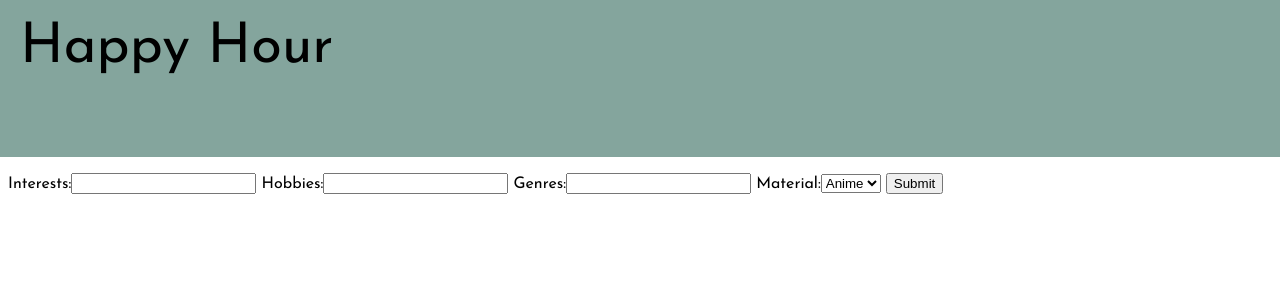
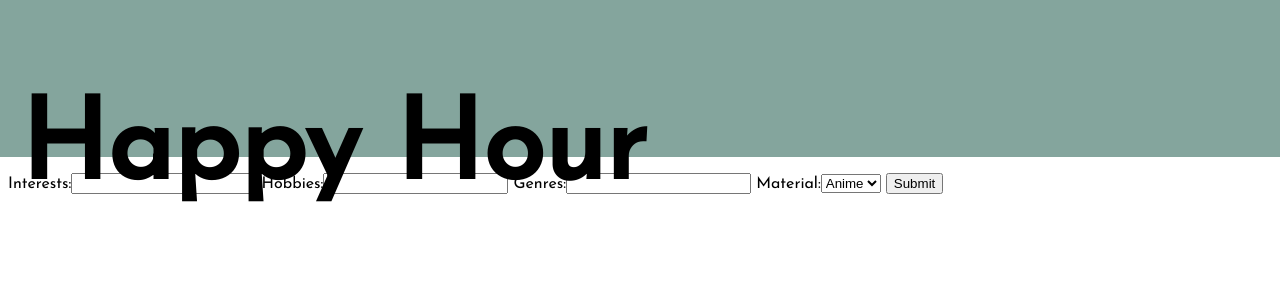
Before and after one commit to ReshmaShaji245/Happy-Hour, a Django app: page / in a window 1280 px wide; the page is wider, and only the part inside the window is pictured. Shown: the top 300 px of that part. Run offline with Django 3.2, Linux system fonts and the light colour scheme.

Commit message:
Update form.html

```diff
--- a/questionnaire/templates/form.html
+++ b/questionnaire/templates/form.html
@@ -18,14 +18,8 @@
       margin-bottom:20px;
       padding: 20px;
       background: #84A59D;
-      }
-
-      div {
-        position: inline;
-        left: 85px;
-        top: 23px;
-        font-size: 56px;
-        color: #000000;
+      font-size: 56px;
+      color: #000000;
       }
 
       h2, h4, h5 {
@@ -35,7 +29,9 @@
     </style>
   </head>
   <body class="landing-img">
-    <header><div>Happy Hour<div></header>
+    <header>
+      <h1>Happy Hour</h1>
+    </header>
       <h2>Feeling sad? Frustrated? Or Overwhelmed?</h2>
       <h4>Don’t worry, we’re here to help you.. to give you your own happy hour</h4>
       <h5>We will start with a few questions to personalize your happy hour</h5>
```
